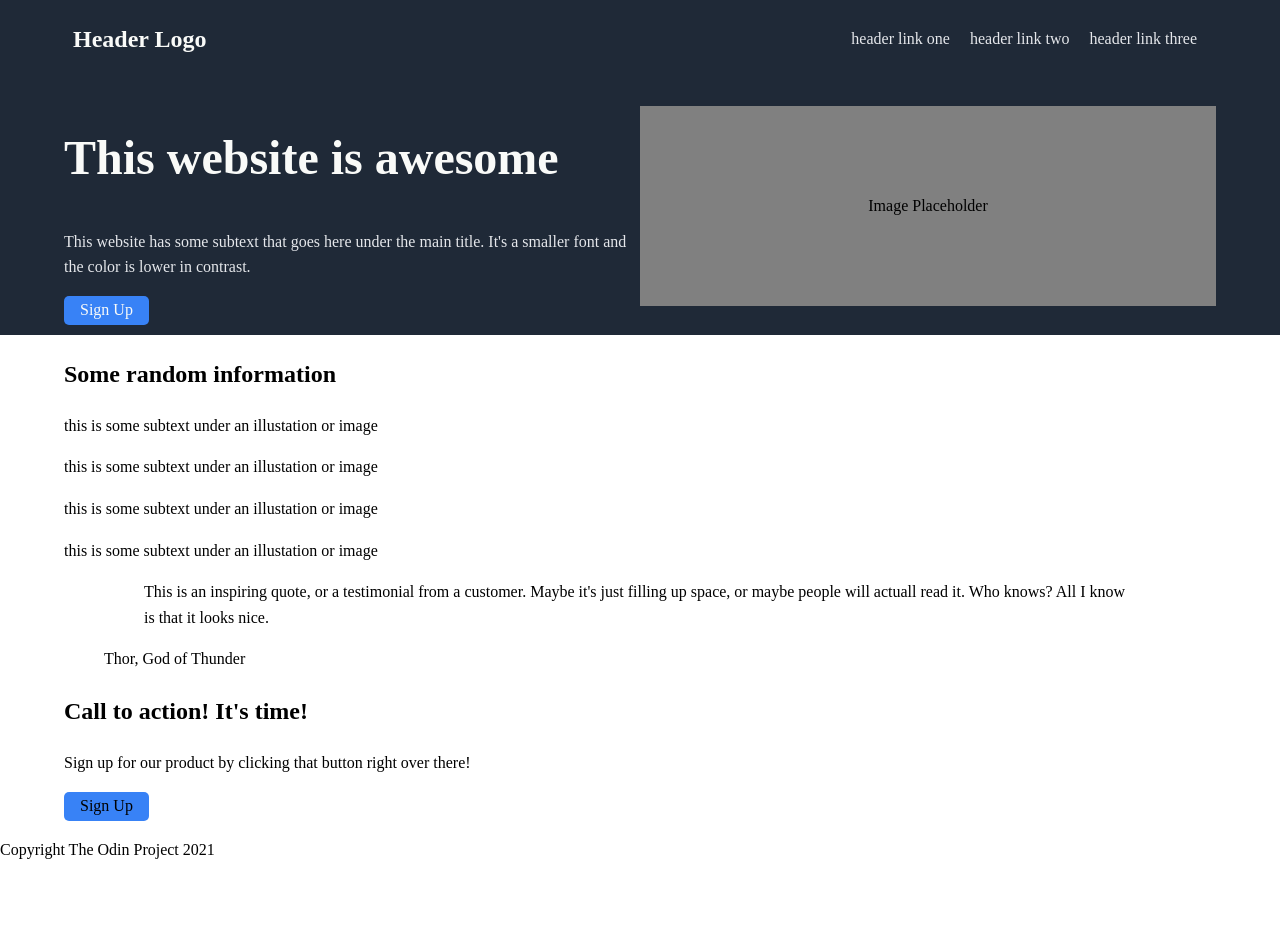
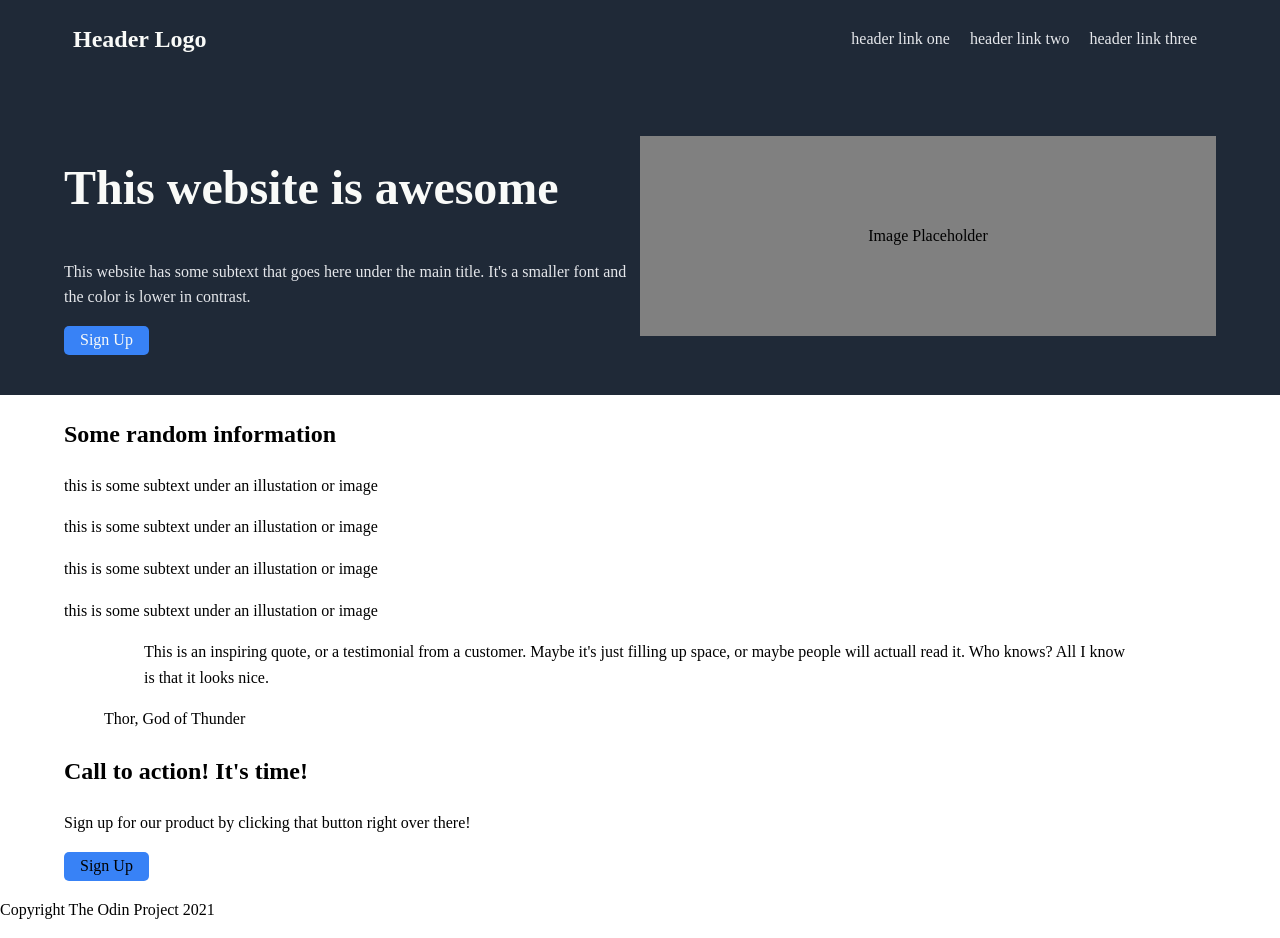
Before and after one commit to paris3200/landing_page, a plain HTML site: page index.html in a window 1280 px wide. Before the commit the page ends 878 px from the top, so only its background shows below. Drawn offline with nearby package versions, Linux system fonts and the light colour scheme; files that its build step writes are made by us from their sources.

Commit message:
Add padding to hero

```diff
--- a/sass/layout/_hero.scss
+++ b/sass/layout/_hero.scss
@@ -1,7 +1,6 @@
 .hero{
   background-color: $main;
-  margin: 0;
-  padding: 10px 0;
+  padding: 40px 0;
 }
 
 .hero_text{
@@ -19,7 +18,3 @@
   justify-content: center;
   align-items: center;
 }
-
-.hero_text p {
-  color: $font-secondary;
-}
```
